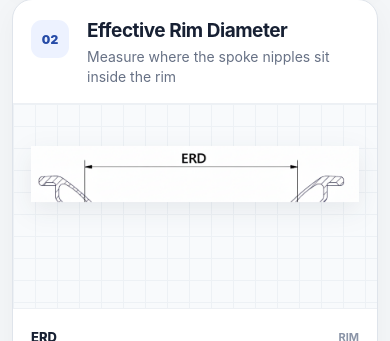
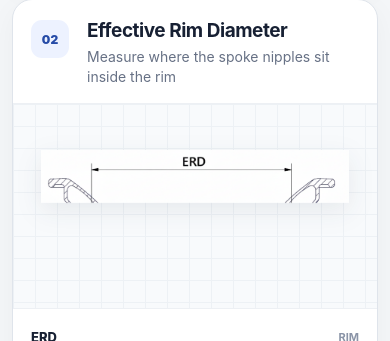
Before and after one commit to Alex25802580/spoke-calculator-web, a React (Vite) app: page / in a window 390 px wide. Shown: the part 737-1078 px from the top of the page. Built offline with nearby package versions, Linux system fonts and the light colour scheme.

Commit message:
Fix responsive image layout

```diff
--- a/src/App.css
+++ b/src/App.css
@@ -27,7 +27,7 @@
 .step-card--compact .step-copy { border-bottom: 0; padding-bottom: 12px; }
 .step-card--compact .step-fields { width: min(100%, 470px); padding-top: 0; }
 .diagram-frame { align-self: stretch; min-width: 0; min-height: 285px; margin: 0; padding: 26px; display: flex; align-items: center; justify-content: center; border-right: 1px solid #edf0f4; background-color: #f8fafc; background-image: linear-gradient(#edf1f5 1px, transparent 1px), linear-gradient(90deg, #edf1f5 1px, transparent 1px); background-size: 22px 22px; }
-.diagram-frame img { display: block; width: 100%; height: 235px; object-fit: contain; object-position: center; filter: drop-shadow(0 8px 13px rgba(23,32,51,.08)); }
+.diagram-frame img { display: block; width: min(92%, 680px); height: auto; max-height: 235px; object-fit: contain; object-position: center; filter: drop-shadow(0 8px 13px rgba(23,32,51,.08)); }
 .step-fields { width: 100%; padding: 28px; }
 
 .field, .field-pair { width: 100%; }
@@ -97,7 +97,7 @@ footer a { justify-self: end; color: var(--accent); font-weight: 800; text-decor
 .save-dialog h2 { margin-bottom: 24px; }
 .dialog-actions { display: grid; grid-template-columns: 1fr 1fr; gap: 9px; margin-top: 24px; }
 
-@media (max-width: 760px) {
+@media (max-width: 940px) {
   .header-inner, .page-shell { width: min(100% - 24px, 1040px); }
   .header-inner { height: 68px; }
   .brand-icon { width: 50px; height: 50px; }
@@ -113,7 +113,7 @@ footer a { justify-self: end; color: var(--accent); font-weight: 800; text-decor
   .step-copy h2 { font-size: 19px; }
   .step-body { grid-template-columns: 1fr; min-height: 0; }
   .diagram-frame { min-height: 0; height: 230px; padding: 18px; border-right: 0; border-bottom: 1px solid #edf0f4; }
-  .diagram-frame img { width: 100%; height: 194px; max-width: 100%; object-fit: contain; }
+  .diagram-frame img { width: min(94%, 680px); height: auto; max-height: 194px; object-fit: contain; }
   .step-fields { padding: 20px 18px; }
   .field-pair { grid-template-columns: 1fr; }
   .field-pair .field + .field { margin-top: 4px; }
```
